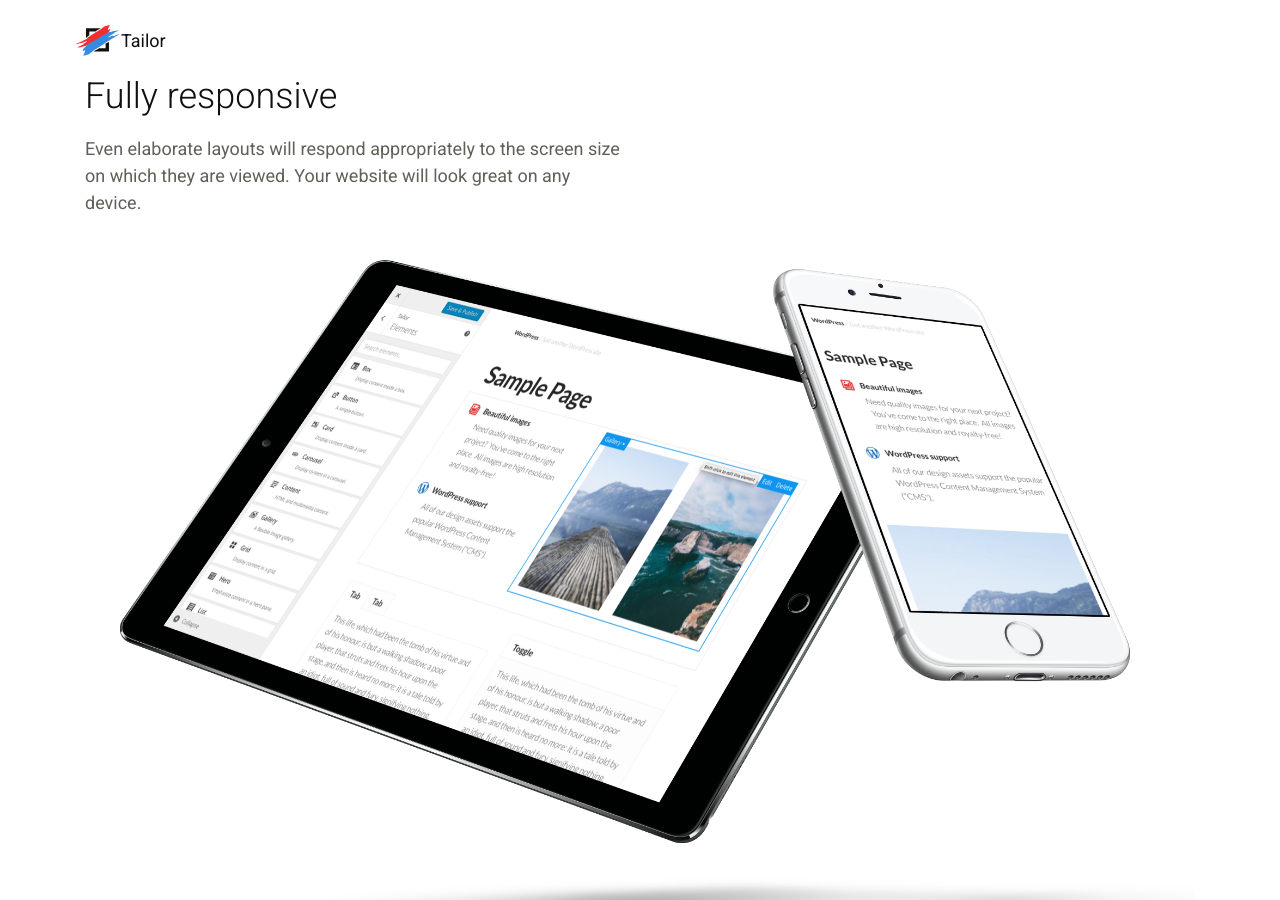
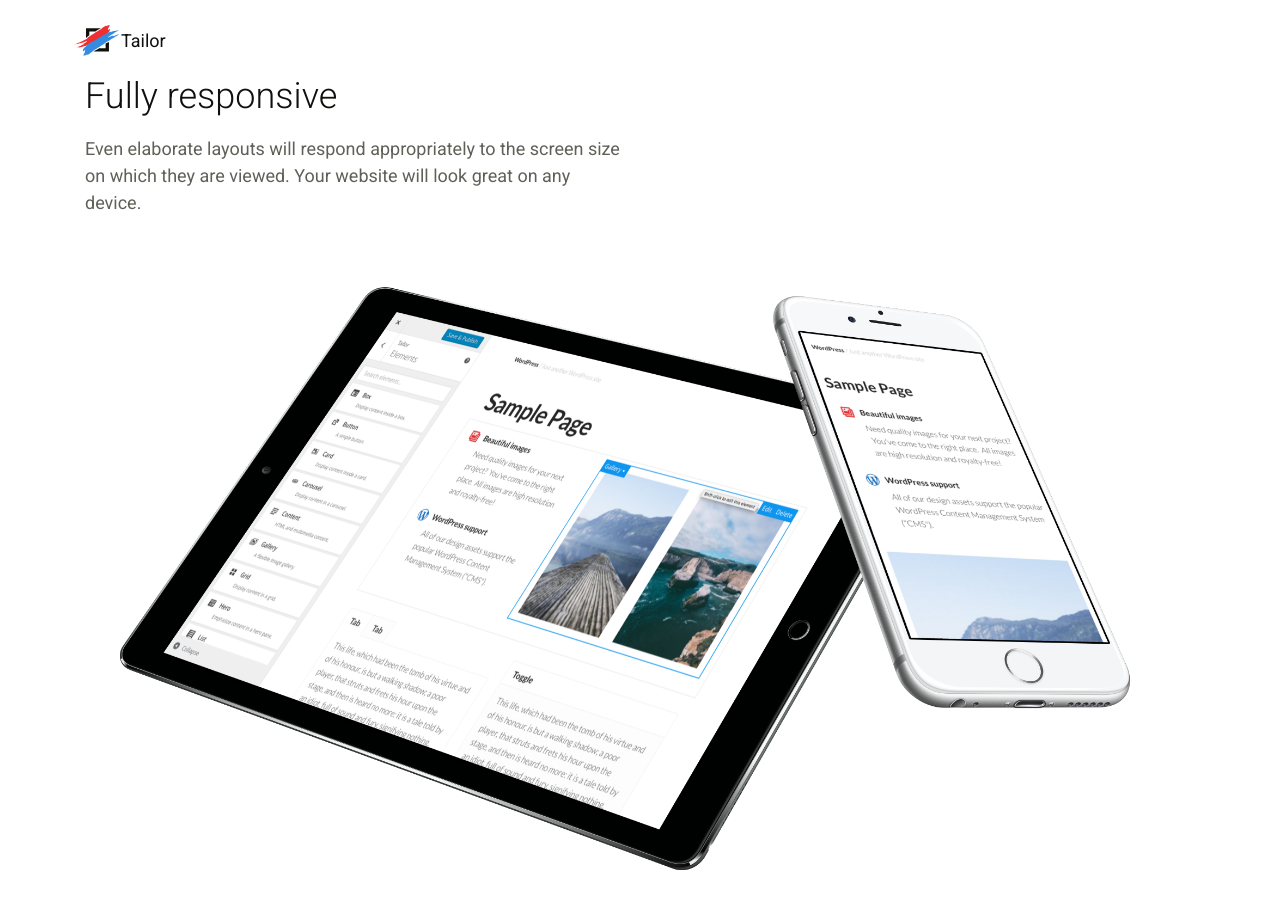
Before and after one commit to Enclavely/tailor, a Jekyll site: the page built from index.html, in a window 1280 px wide and 900 px high, scrolled down 2090 px. Built offline with Jekyll 4.4.1, drawn with Linux system fonts in a browser that asks for light colours; nearby versions of some CDN libraries; a script that is not in the unit is left out; the list of posts is cut into pages by our own code.

Commit message:
Updated feature section spacing and GitHub image.

```diff
--- a/index.html
+++ b/index.html
@@ -20,7 +20,7 @@ title: Home
 <div class="block feature-1">
     <div class="container">
         <div class="row">
-            <div class="col-md-5 col-md-push-7 text-md-right col-md-center">
+            <div class="col-md-5 col-md-push-7 text-md-right m-b-2 col-md-center">
                 <h2>Simple and intuitive</h2>
                 <p>Create complex layouts by simply dragging and dropping elements relative to one another; customize with minimal clicks.</p>
                 <a href="https://tailor.zendesk.com/hc/en-us/categories/202586427-Getting-started" target="_blank" onclick="ga('send', 'event', 'button', 'click', 'getting-started');">Learn more &#8594;</a>
@@ -48,7 +48,7 @@ title: Home
 <div class="block feature-3">
     <div class="container">
         <div class="row">
-            <div class="col-md-6 text-md-left">
+            <div class="col-md-6 m-b-2 text-md-left">
                 <h2>Fully responsive</h2>
                 <p>Even elaborate layouts will respond appropriately to the screen size on which they are viewed.  Your website will look great on any device.</p>
             </div>
@@ -62,7 +62,7 @@ title: Home
 <div class="block feature-4">
     <div class="container">
         <div class="row">
-            <div class="col-md-8 col-md-offset-2 text-md-center">
+            <div class="col-md-8 col-md-offset-2 m-b-2 text-md-center">
                 <h2>Free and open-source</h2>
                 <p>Tailor has been released to the WordPress community as a free and open-source plugin.  Get involved in the <a href="https://www.github.com/andrew-worsfold/tailor" target="_blank" onclick="ga('send', 'event', 'button', 'click', 'github-link');">GitHub project</a> and get building!</p>
             </div>
```
Also changed, not shown: assets/img/github.png.
